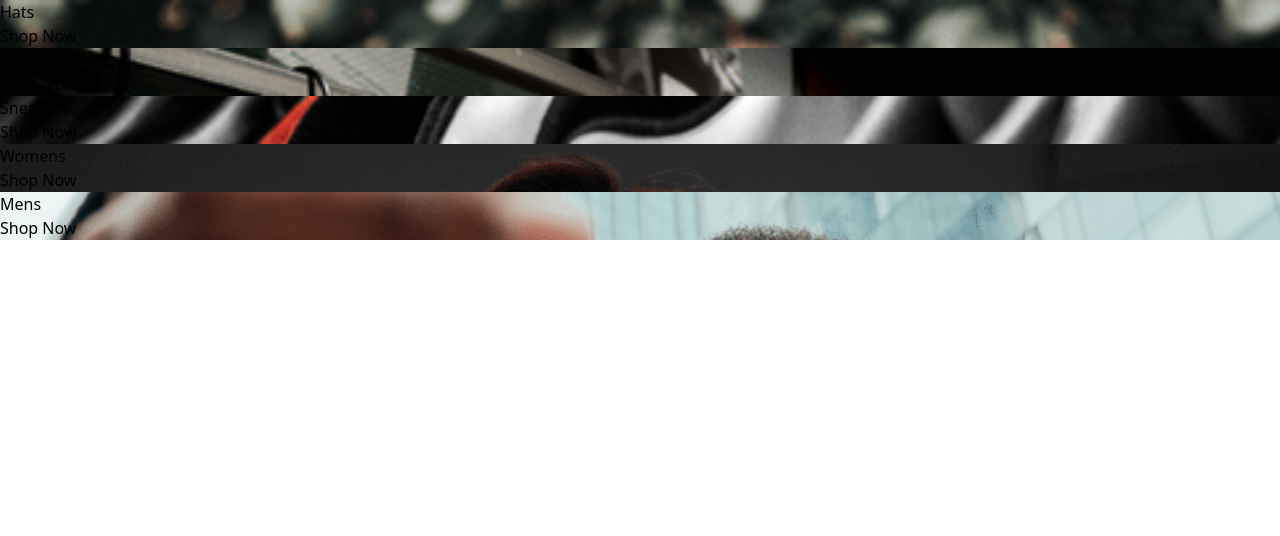
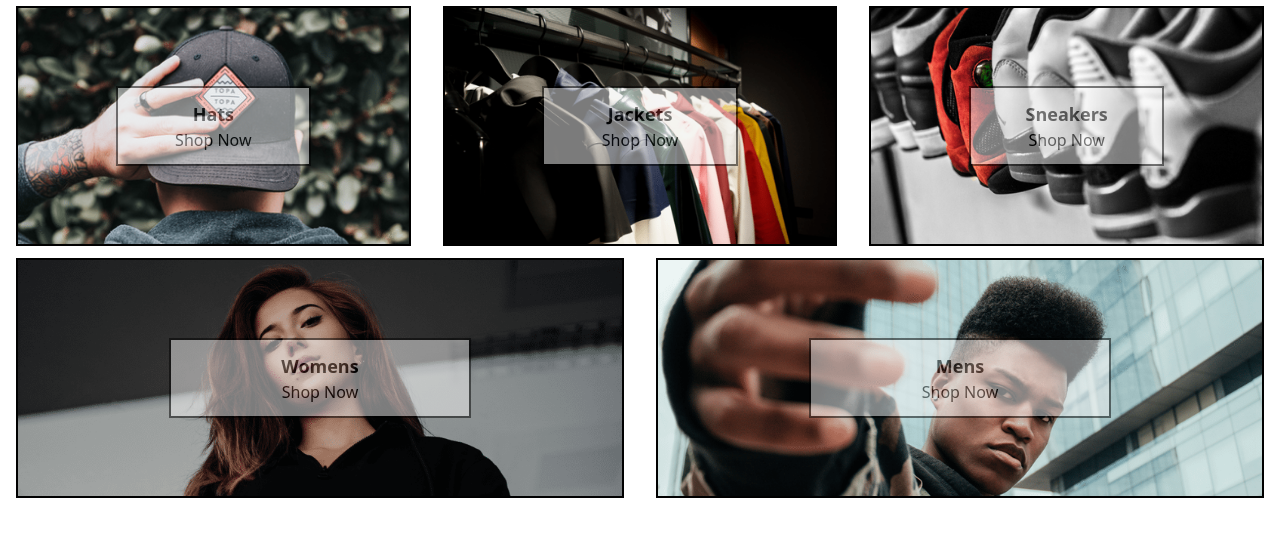
Before and after one commit to sohailshams/aisi, a React (Create React App) app: page / in a window 1280 px wide. Shown: the top 536 px of the page. Built offline with nearby package versions, Linux system fonts and the light colour scheme.

Commit message:
Installed react-router-dom and setup home page route, also updated tailwind config file.

```diff
--- a/package.json
+++ b/package.json
@@ -8,6 +8,7 @@
     "@testing-library/user-event": "^13.5.0",
     "react": "^18.2.0",
     "react-dom": "^18.2.0",
+    "react-router-dom": "^6.6.1",
     "react-scripts": "5.0.1",
     "web-vitals": "^2.1.4"
   },
--- a/public/index.html
+++ b/public/index.html
@@ -11,11 +11,6 @@
     />
     <link rel="apple-touch-icon" href="%PUBLIC_URL%/logo192.png" />
     <!--
-      manifest.json provides metadata used when your web app is installed on a
-      user's mobile device or desktop. See https://developers.google.com/web/fundamentals/web-app-manifest/
-    -->
-    <link rel="manifest" href="%PUBLIC_URL%/manifest.json" />
-    <!--
       Notice the use of %PUBLIC_URL% in the tags above.
       It will be replaced with the URL of the `public` folder during the build.
       Only files inside the `public` folder can be referenced from the HTML.
@@ -24,7 +19,7 @@
       work correctly both with client-side routing and a non-root public URL.
       Learn how to configure a non-root public URL by running `npm run build`.
     -->
-    <title>React App</title>
+    <title>aisi</title>
   </head>
   <body>
     <noscript>You need to enable JavaScript to run this app.</noscript>
--- a/src/App.js
+++ b/src/App.js
@@ -1,34 +1,14 @@
-import Category from "./components/category-item/Category";
-import Directory from "./components/directory/Directory";
+import { Routes, Route } from 'react-router-dom';
+import Home from './routes/home/Home'
 
 function App() {
-  const categories = [
-    {
-      id: '1',
-      "name": "Hats",
-      "imageUrl": "./images/hats-img.png"
-    }, {
-      id: '2',
-      "name": "Jackets",
-      "imageUrl": "./images/jackets-img.png"
-    }, {
-      id: '3',
-      "name": "Sneakers",
-      "imageUrl": "./images/sneakers-img.png"
-    }, {
-      id: '4',
-      "name": "Womens",
-      "imageUrl": "./images/womens-img.png"
-    }, {
-      id: '5',
-      "name": "Mens",
-      "imageUrl": "./images/men-img.png"
-    }
-  ]
 
   return (
-    <Directory categories={categories} />
-  );
+    <Routes>
+      <Route path="/" element={<Home />} />
+    </Routes>
+  )
+
 }
 
 export default App;
--- a/src/index.js
+++ b/src/index.js
@@ -1,5 +1,7 @@
 import React from 'react';
 import ReactDOM from 'react-dom/client';
+import { BrowserRouter } from 'react-router-dom';
+
 import './index.css';
 import App from './App';
 import reportWebVitals from './reportWebVitals';
@@ -7,7 +9,9 @@ import reportWebVitals from './reportWebVitals';
 const root = ReactDOM.createRoot(document.getElementById('root'));
 root.render(
   <React.StrictMode>
-    <App />
+    <BrowserRouter>
+      <App />
+    </BrowserRouter>
   </React.StrictMode>
 );
 
--- /dev/null
+++ b/src/routes/home/Home.jsx
@@ -0,0 +1,33 @@
+import Directory from "../../components/directory/Directory";
+
+function Home() {
+    const categories = [
+        {
+          id: '1',
+          "name": "Hats",
+          "imageUrl": "./images/hats-img.png"
+        }, {
+          id: '2',
+          "name": "Jackets",
+          "imageUrl": "./images/jackets-img.png"
+        }, {
+          id: '3',
+          "name": "Sneakers",
+          "imageUrl": "./images/sneakers-img.png"
+        }, {
+          id: '4',
+          "name": "Womens",
+          "imageUrl": "./images/womens-img.png"
+        }, {
+          id: '5',
+          "name": "Mens",
+          "imageUrl": "./images/men-img.png"
+        }
+      ]
+
+      return (
+        <Directory categories={categories} />
+      );
+}
+
+export default Home
--- a/tailwind.config.js
+++ b/tailwind.config.js
@@ -1,6 +1,8 @@
 /** @type {import('tailwindcss').Config} */
 module.exports = {
- content: ["./src/**/*.{html,js}"],
+ content: [
+  "./src/**/*.{js,jsx,ts,tsx}",
+],
   theme: {
     extend: {},
   },
```
Also changed, not shown: 1 other file (tests, documents, lock files or other folders).
